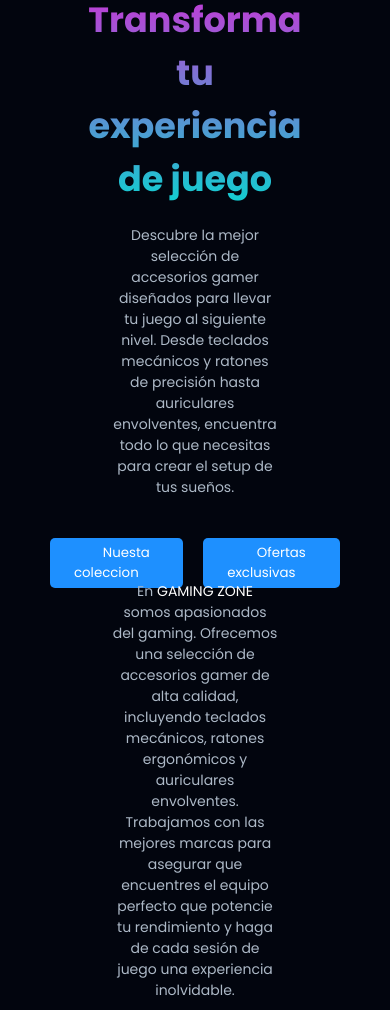
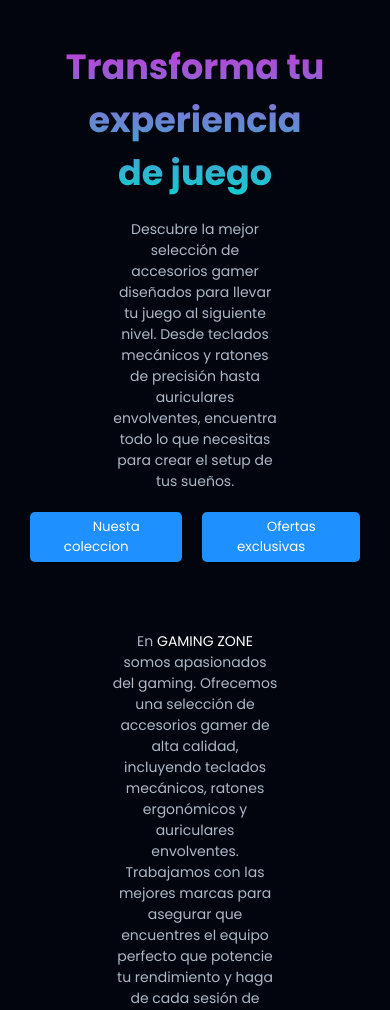
Before and after one commit to agusscejass/landing-page, a plain HTML site: page index.html in a window 390 px wide. Shown: the part 90-1100 px from the top of the page. Drawn offline with Linux system fonts and the light colour scheme.

Commit message:
responsive v2

```diff
--- a/estilos/style.css
+++ b/estilos/style.css
@@ -118,7 +118,6 @@ header {
   display: flex;
   justify-content: center;
   align-items: center;
-  padding: 20px;
   gap: 20px;
 }
 
--- a/mediaqueries/mediaqueries.css
+++ b/mediaqueries/mediaqueries.css
@@ -100,3 +100,18 @@
         height: 100%;
     }
 }
+
+@media (max-width: 414px) {
+    .portada h2 {
+        width: 80%;
+    }
+
+    .portada p {
+        width: 50%;
+        text-align: center;
+    }
+
+    .about-text {
+        margin-top: 50px;
+    }
+}
```
